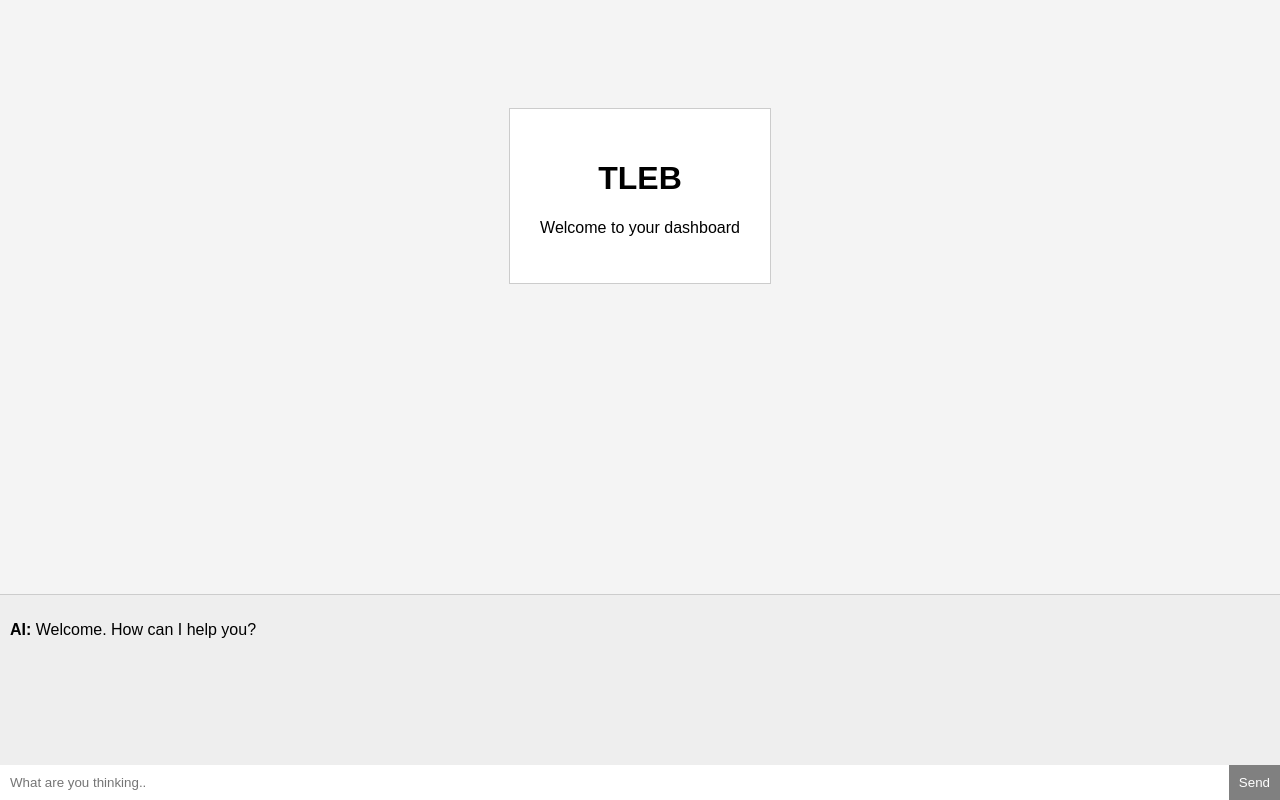
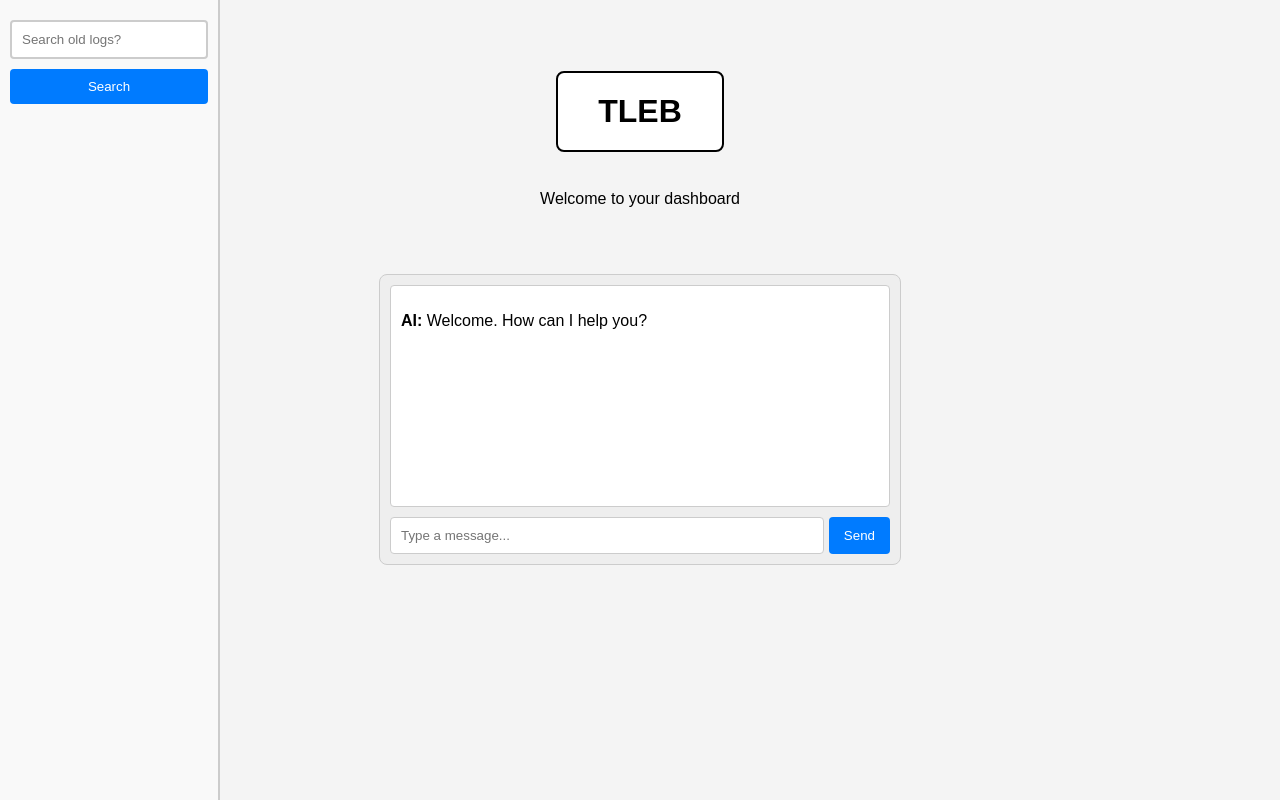
Before and after one commit to DanishK00/SE-Iteration-1, a plain HTML site: page frontend/home/home.html in a window 1280 px wide. Drawn offline with Linux system fonts and the light colour scheme.

Commit message:
Added home page with chat and search logs

```diff
--- a/docs/home/home.css
+++ b/docs/home/home.css
@@ -1,46 +1,114 @@
 body {
     font-family: Arial;
     background-color: #f4f4f4;
+    margin: 0;
+    padding: 0;
+    height: 100vh;
+    display: flex;
+    flex-direction: column;
+    align-items: center;
+}
+
+.side-search {
+    position: fixed;
+    top: 0;
+    left: 0;
+    height: 100vh;
+    display: flex;
+    flex-direction: column;
+    width: 220px;
+    padding: 20px 10px;
+    border-right: 2px solid #ccc;
+    background-color: #f9f9f9;
+    box-sizing: border-box;
+}
+
+.side-search input {
+    padding: 10px;
+    border: 2px solid #ccc;
+    border-radius: 4px;
+    margin-bottom: 10px;
+    width: 100%;
+    box-sizing: border-box;
+}
+
+.side-search button {
+    padding: 10px;
+    border: none;
+    background: #007BFF;
+    color: white;
+    border-radius: 4px;
+    cursor: pointer;
+    transition: background 0.3s ease;
+}
+
+.side-search button:hover {
+    background: #0056b3;
+}
+
+
+.center-container {
+    display: flex;
+    flex-direction: column;
+    align-items: center;
+    margin-top: 50px;
     text-align: center;
 }
 
-.container {
-    margin-top: 100px;
-    padding: 30px;
-    background: white;
-    display: inline-block;
-    border: 1px solid #ccc;
+
+.title-box {
+    border: 2px solid #000;
+    padding: 20px 40px;
+    border-radius: 8px;
+    background-color: white;
 }
 
+
 .chat-container {
-    position: fixed;
-    bottom: 0;
-    left: 0;
-    width: 100%;
+    width: 500px;
     background: #eee;
-    border-top: 1px solid #ccc;
+    border: 1px solid #ccc;
+    border-radius: 8px;
+    padding: 10px;
+    margin-top: 50px;
+
 }
 
+
 .chat-box {
-    height: 150px;
+    height: 200px;
     overflow-y: auto;
     padding: 10px;
     text-align: left;
+    background: white;
+    border: 1px solid #ccc;
+    border-radius: 4px;
 }
+
 
 .chat-input {
     display: flex;
+    margin-top: 10px;
 }
 
 .chat-input input {
     flex: 1;
     padding: 10px;
-    border: none;
+    border: 1px solid #ccc;
+    border-radius: 4px;
 }
 
 .chat-input button {
-    padding: 10px;
+    padding: 10px 15px;
     border: none;
-    background: gray;
+    background: #007BFF;
     color: white;
+    margin-left: 5px;
+    border-radius: 4px;
+    cursor: pointer;
+    transition: background 0.3s ease;
 }
+
+.chat-input button:hover {
+    background: #0056b3;
+}
--- a/frontend/home/home.css
+++ b/frontend/home/home.css
@@ -1,46 +1,114 @@
 body {
     font-family: Arial;
     background-color: #f4f4f4;
+    margin: 0;
+    padding: 0;
+    height: 100vh;
+    display: flex;
+    flex-direction: column;
+    align-items: center;
+}
+
+.side-search {
+    position: fixed;
+    top: 0;
+    left: 0;
+    height: 100vh;
+    display: flex;
+    flex-direction: column;
+    width: 220px;
+    padding: 20px 10px;
+    border-right: 2px solid #ccc;
+    background-color: #f9f9f9;
+    box-sizing: border-box;
+}
+
+.side-search input {
+    padding: 10px;
+    border: 2px solid #ccc;
+    border-radius: 4px;
+    margin-bottom: 10px;
+    width: 100%;
+    box-sizing: border-box;
+}
+
+.side-search button {
+    padding: 10px;
+    border: none;
+    background: #007BFF;
+    color: white;
+    border-radius: 4px;
+    cursor: pointer;
+    transition: background 0.3s ease;
+}
+
+.side-search button:hover {
+    background: #0056b3;
+}
+
+
+.center-container {
+    display: flex;
+    flex-direction: column;
+    align-items: center;
+    margin-top: 50px;
     text-align: center;
 }
 
-.container {
-    margin-top: 100px;
-    padding: 30px;
-    background: white;
-    display: inline-block;
-    border: 1px solid #ccc;
+
+.title-box {
+    border: 2px solid #000;
+    padding: 20px 40px;
+    border-radius: 8px;
+    background-color: white;
 }
 
+
 .chat-container {
-    position: fixed;
-    bottom: 0;
-    left: 0;
-    width: 100%;
+    width: 500px;
     background: #eee;
-    border-top: 1px solid #ccc;
+    border: 1px solid #ccc;
+    border-radius: 8px;
+    padding: 10px;
+    margin-top: 50px;
+
 }
 
+
 .chat-box {
-    height: 150px;
+    height: 200px;
     overflow-y: auto;
     padding: 10px;
     text-align: left;
+    background: white;
+    border: 1px solid #ccc;
+    border-radius: 4px;
 }
+
 
 .chat-input {
     display: flex;
+    margin-top: 10px;
 }
 
 .chat-input input {
     flex: 1;
     padding: 10px;
-    border: none;
+    border: 1px solid #ccc;
+    border-radius: 4px;
 }
 
 .chat-input button {
-    padding: 10px;
+    padding: 10px 15px;
     border: none;
-    background: gray;
+    background: #007BFF;
     color: white;
+    margin-left: 5px;
+    border-radius: 4px;
+    cursor: pointer;
+    transition: background 0.3s ease;
 }
+
+.chat-input button:hover {
+    background: #0056b3;
+}
--- a/frontend/home/home.html
+++ b/frontend/home/home.html
@@ -1,23 +1,31 @@
 <!DOCTYPE html>
-<html>
+<html lang="en">
 <head>
-    <title>Home - TLEB</title>
+    <meta charset="UTF-8">
+    <title>Home Page</title>
     <link rel="stylesheet" href="home.css">
 </head>
 <body>
 
-<div class="container">
-    <h1>TLEB</h1>
+
+    <div class="side-search">
+        <input type="text" id="searchInput" placeholder="Search old logs?" />
+        <button onclick="searchLogs()">Search</button>
+    </div>
+
+
+    <div class="center-container">
+        <h1 class="title-box">TLEB</h1>
         <p>Welcome to your dashboard</p>
     </div>
 
+
     <div class="chat-container">
-    <div class="chat-box" id="chatBox">
+        <div id="chatBox" class="chat-box">
             <p><strong>AI:</strong> Welcome. How can I help you?</p>
         </div>
-
         <div class="chat-input">
-        <input type="text" id="messageInput" placeholder="What are you thinking..">
+            <input id="messageInput" type="text" placeholder="Type a message..." />
             <button onclick="sendMessage()">Send</button>
         </div>
     </div>
--- a/frontend/home/home.js
+++ b/frontend/home/home.js
@@ -1,3 +1,4 @@
+
 function sendMessage() {
     let input = document.getElementById("messageInput");
     let message = input.value;
@@ -5,10 +6,29 @@ function sendMessage() {
     if (message.trim() === "") return;
 
     let chatBox = document.getElementById("chatBox");
+    let msg = document.createElement("p");
+    msg.innerHTML = `<strong>You:</strong> ${message}`;
+    chatBox.appendChild(msg);
 
-    chatBox.innerHTML += `<p><strong>You:</strong> ${message}</p>`;
-
-    input.value = "";
 
     chatBox.scrollTop = chatBox.scrollHeight;
 }
+
+
+function searchLogs() {
+    const input = document.getElementById("searchInput").value.toLowerCase();
+    const messages = document.getElementById("chatBox").getElementsByTagName("p");
+
+    for (let msg of messages) {
+        if (msg.textContent.toLowerCase().includes(input)) {
+            msg.style.backgroundColor = "#ffff99";
+        } else {
+            msg.style.backgroundColor = "transparent";
+        }
+    }
+}
+
+
+document.getElementById("messageInput").addEventListener("keypress", function(e) {
+    if (e.key === "Enter") sendMessage();
+});
```
Also changed, not shown: docs/home/home.html (+15 -7 lines), tests/jasmine/homeSpec.js (added, +26 -0 lines). Lines whose indentation alone changed are shown as unchanged.
